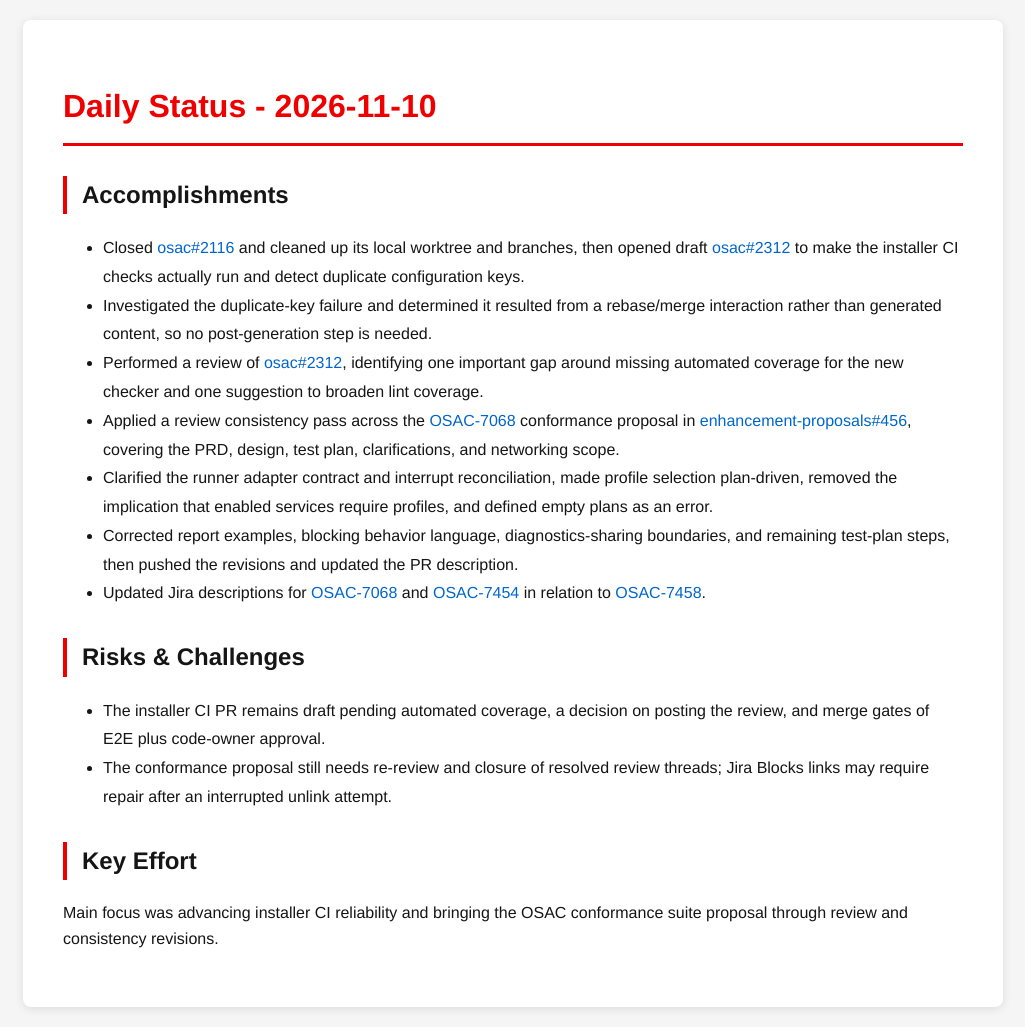
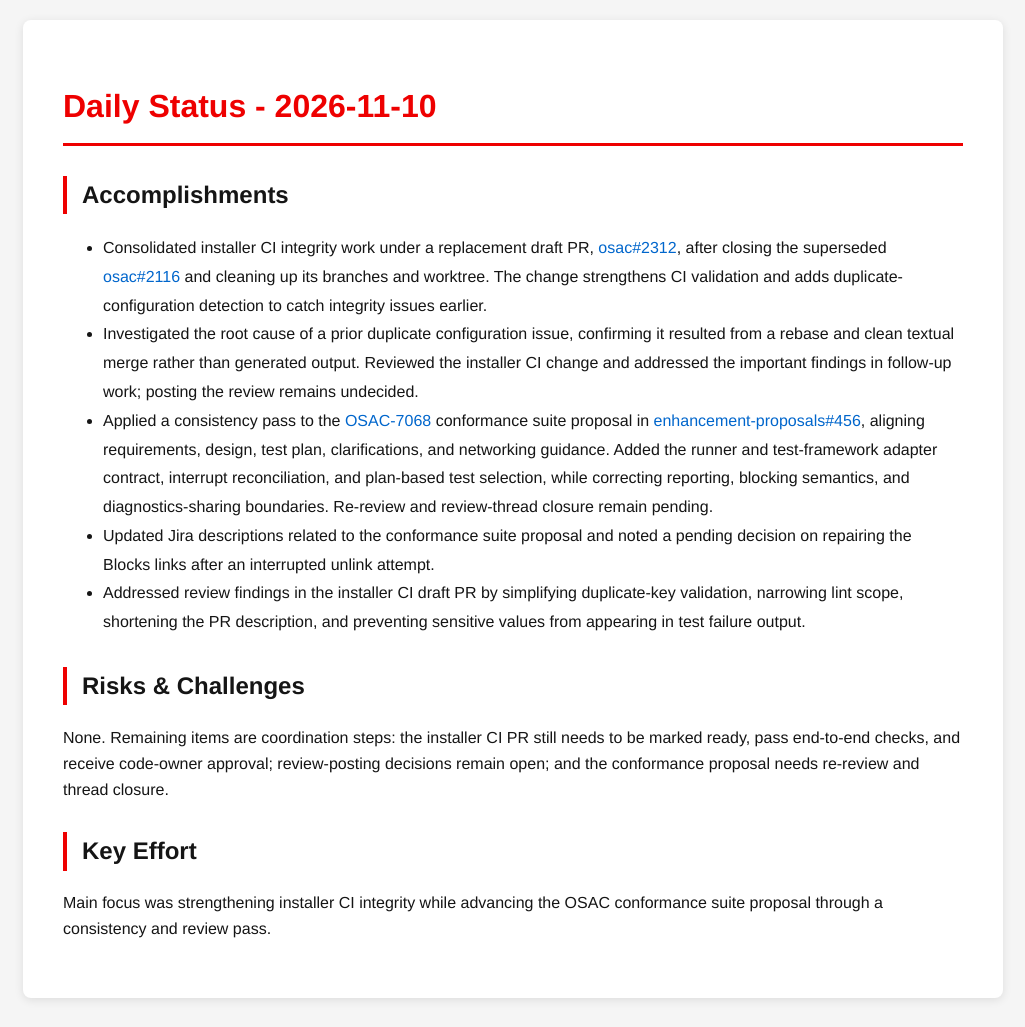
Before and after one commit to tzvatot/daily-status, a Jekyll site: the page built from 2026-11-10.md, in a window 1280 px wide. Shown: the whole page, without its empty margins (127-1152 px from the left). Built offline with Jekyll 4.4.1, drawn with Linux system fonts in a browser that asks for light colours.

Commit message:
Daily status update - 2026-11-10

```diff
--- a/2026-11-10.md
+++ b/2026-11-10.md
@@ -7,17 +7,14 @@ date: 2026-11-10
 # Daily Status - 2026-11-10
 
 ## Accomplishments
-- Closed [osac#2116](https://github.com/osac-project/osac/pull/2116) and cleaned up its local worktree and branches, then opened draft [osac#2312](https://github.com/osac-project/osac/pull/2312) to make the installer CI checks actually run and detect duplicate configuration keys.
-- Investigated the duplicate-key failure and determined it resulted from a rebase/merge interaction rather than generated content, so no post-generation step is needed.
-- Performed a review of [osac#2312](https://github.com/osac-project/osac/pull/2312), identifying one important gap around missing automated coverage for the new checker and one suggestion to broaden lint coverage.
-- Applied a review consistency pass across the [OSAC-7068](https://redhat.atlassian.net/browse/OSAC-7068) conformance proposal in [enhancement-proposals#456](https://github.com/osac-project/enhancement-proposals/pull/456), covering the PRD, design, test plan, clarifications, and networking scope.
-- Clarified the runner adapter contract and interrupt reconciliation, made profile selection plan-driven, removed the implication that enabled services require profiles, and defined empty plans as an error.
-- Corrected report examples, blocking behavior language, diagnostics-sharing boundaries, and remaining test-plan steps, then pushed the revisions and updated the PR description.
-- Updated Jira descriptions for [OSAC-7068](https://redhat.atlassian.net/browse/OSAC-7068) and [OSAC-7454](https://redhat.atlassian.net/browse/OSAC-7454) in relation to [OSAC-7458](https://redhat.atlassian.net/browse/OSAC-7458).
+- Consolidated installer CI integrity work under a replacement draft PR, [osac#2312](https://github.com/osac-project/osac/pull/2312), after closing the superseded [osac#2116](https://github.com/osac-project/osac/pull/2116) and cleaning up its branches and worktree. The change strengthens CI validation and adds duplicate-configuration detection to catch integrity issues earlier.
+- Investigated the root cause of a prior duplicate configuration issue, confirming it resulted from a rebase and clean textual merge rather than generated output. Reviewed the installer CI change and addressed the important findings in follow-up work; posting the review remains undecided.
+- Applied a consistency pass to the [OSAC-7068](https://redhat.atlassian.net/browse/OSAC-7068) conformance suite proposal in [enhancement-proposals#456](https://github.com/osac-project/enhancement-proposals/pull/456), aligning requirements, design, test plan, clarifications, and networking guidance. Added the runner and test-framework adapter contract, interrupt reconciliation, and plan-based test selection, while correcting reporting, blocking semantics, and diagnostics-sharing boundaries. Re-review and review-thread closure remain pending.
+- Updated Jira descriptions related to the conformance suite proposal and noted a pending decision on repairing the Blocks links after an interrupted unlink attempt.
+- Addressed review findings in the installer CI draft PR by simplifying duplicate-key validation, narrowing lint scope, shortening the PR description, and preventing sensitive values from appearing in test failure output.
 
 ## Risks & Challenges
-- The installer CI PR remains draft pending automated coverage, a decision on posting the review, and merge gates of E2E plus code-owner approval.
-- The conformance proposal still needs re-review and closure of resolved review threads; Jira Blocks links may require repair after an interrupted unlink attempt.
+None. Remaining items are coordination steps: the installer CI PR still needs to be marked ready, pass end-to-end checks, and receive code-owner approval; review-posting decisions remain open; and the conformance proposal needs re-review and thread closure.
 
 ## Key Effort
-Main focus was advancing installer CI reliability and bringing the OSAC conformance suite proposal through review and consistency revisions.
+Main focus was strengthening installer CI integrity while advancing the OSAC conformance suite proposal through a consistency and review pass.
```
